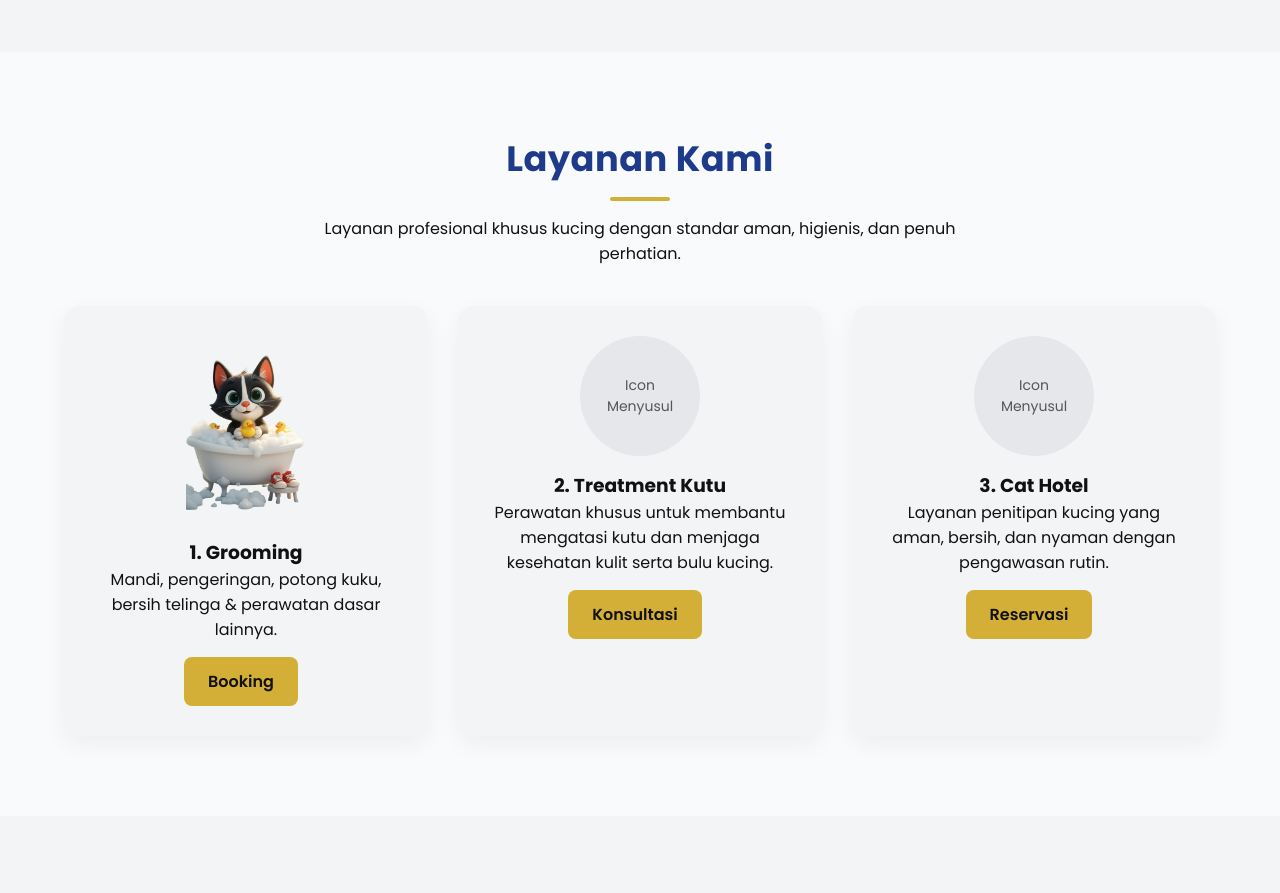
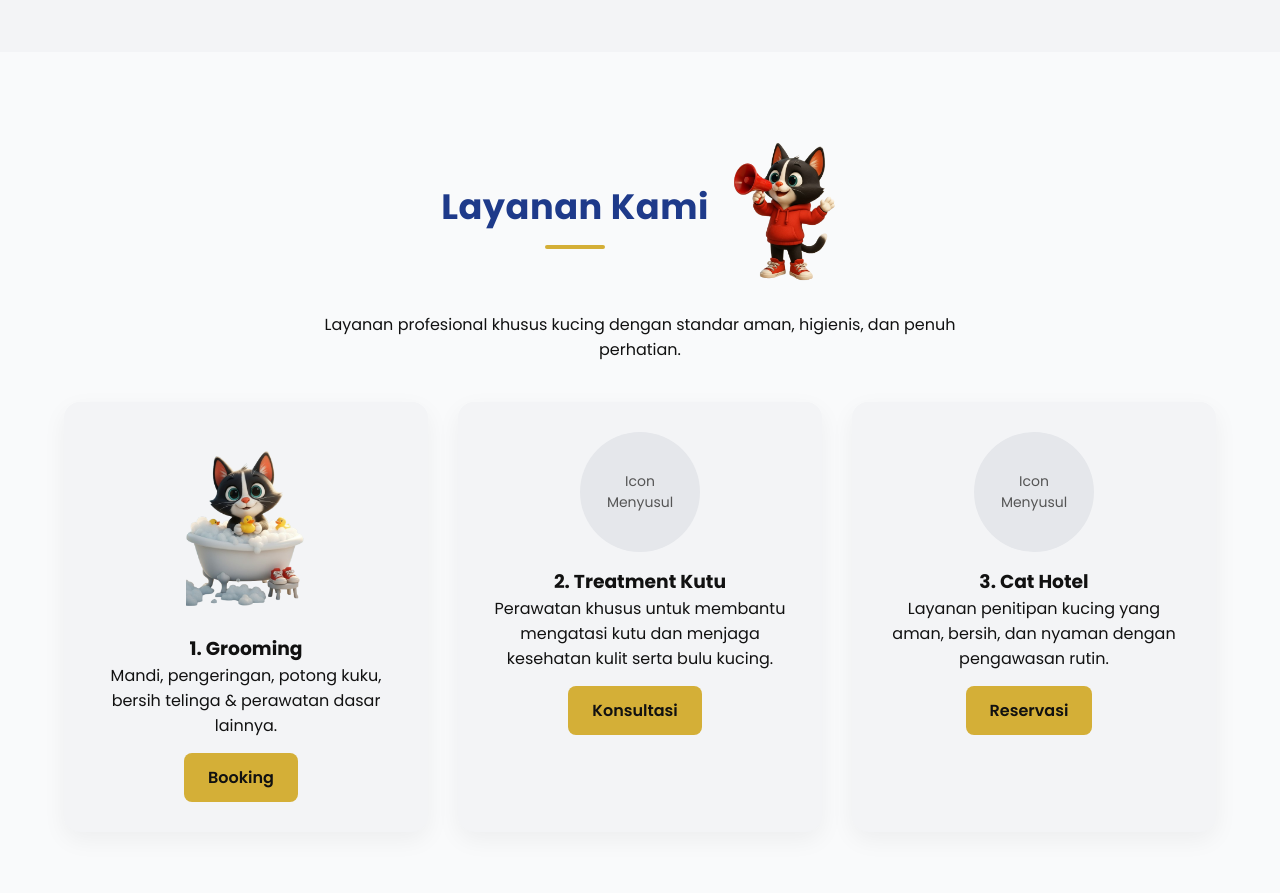
Before and after one commit to centralcatgrooming-svg/centralcats, a plain HTML site: page index.html in a window 1280 px wide. Shown: the part 1400-2293 px from the top of the page. Drawn offline with Linux system fonts and the light colour scheme.

Commit message:
Update services section layout and styling

```diff
--- a/index.html
+++ b/index.html
@@ -352,7 +352,12 @@ footer{
 
 <!-- SERVICES -->
 <section class="section" id="services" style="background:#f9fafb;">
-  <h2>Layanan Kami</h2>
+  <div style="display:flex;align-items:center;justify-content:center;gap:20px;flex-wrap:wrap;">
+    <h2 style="margin:0;">Layanan Kami</h2>
+    <img src="assets/maskot/maskot-megaphone-transparent.png"
+         alt="Maskot Central Cat’s"
+         style="max-width:110px;height:auto;">
+  </div>
   <p style="max-width:700px;margin:15px auto 0;">Layanan profesional khusus kucing dengan standar aman, higienis, dan penuh perhatian.</p>
 
   <div class="grid">
```
